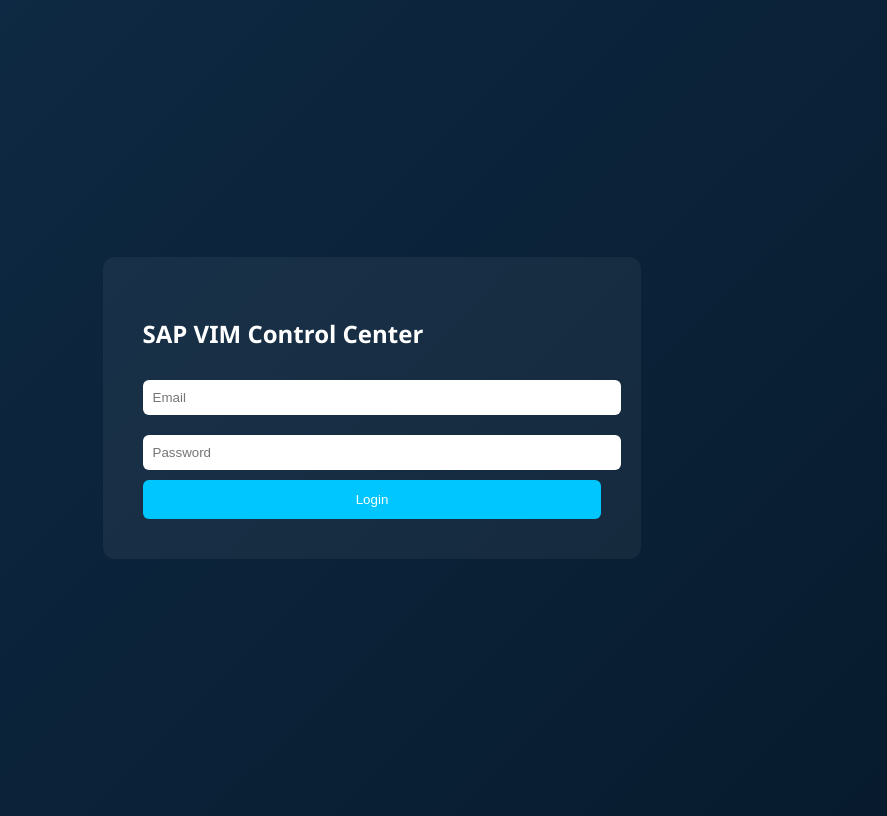
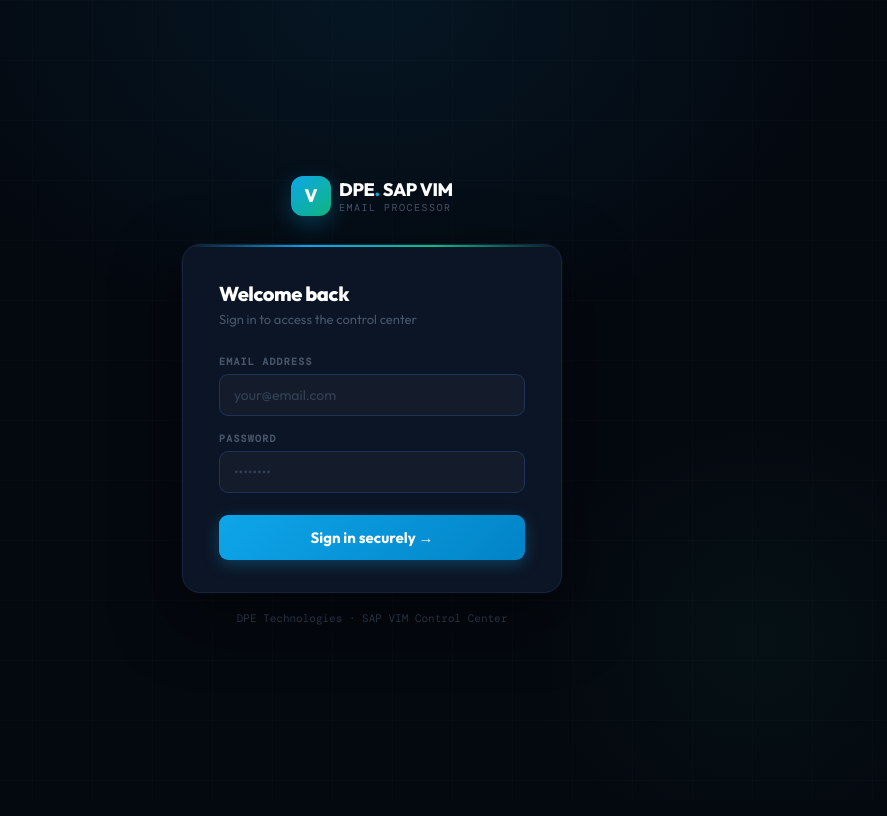
Before and after one commit to divyanshu01301/sap-vim-control-center, a Flask app: page / in a window 1280 px wide. Shown: the whole page, without its empty margins (268-1155 px from the left). After the commit the page ends 721 px from the top, so only its background shows below. Run offline with Flask 3, Linux system fonts and the light colour scheme.

Commit message:
force update templates

```diff
--- a/templates/login.html
+++ b/templates/login.html
@@ -1,67 +1,245 @@
 <!DOCTYPE html>
-<html>
+<html lang="en">
+<head>
+<meta charset="UTF-8">
+<meta name="viewport" content="width=device-width, initial-scale=1.0">
+<title>DPE Technologies — Secure Login</title>
 
-<head>
-
-<title>Login</title>
+<link rel="preconnect" href="https://fonts.googleapis.com">
+<link href="https://fonts.googleapis.com/css2?family=DM+Mono:wght@400;500&family=Outfit:wght@300;400;500;600;700;800&display=swap" rel="stylesheet">
 
 <style>
 
+*,*::before,*::after{box-sizing:border-box;margin:0;padding:0}
+
 body{
-font-family:Segoe UI;
-background:linear-gradient(135deg,#0f2b46,#071a2c);
+font-family:'Outfit',sans-serif;
+min-height:100vh;
 display:flex;
+align-items:center;
 justify-content:center;
-align-items:center;
-height:100vh;
-color:white;
+background:#04080f;
+background-image:
+radial-gradient(ellipse 700px 500px at 50% 0%,rgba(14,165,233,.09) 0%,transparent 70%),
+radial-gradient(ellipse 400px 400px at 80% 80%,rgba(16,185,129,.05) 0%,transparent 60%);
+color:#e2e8f0;
 }
 
-.box{
-background:rgba(255,255,255,0.05);
-padding:40px;
+body::before{
+content:'';
+position:fixed;
+inset:0;
+pointer-events:none;
+background-image:
+linear-gradient(rgba(255,255,255,.015) 1px,transparent 1px),
+linear-gradient(90deg,rgba(255,255,255,.015) 1px,transparent 1px);
+background-size:60px 60px;
+}
+
+.wrap{
+position:relative;
+z-index:1;
+width:380px;
+animation:rise .5s ease
+}
+
+@keyframes rise{
+from{opacity:0;transform:translateY(20px)}
+to{opacity:1;transform:translateY(0)}
+}
+
+.top-badge{
+display:flex;
+align-items:center;
+justify-content:center;
+gap:8px;
+margin-bottom:28px
+}
+
+.logo-mark{
+width:40px;
+height:40px;
 border-radius:12px;
+background:linear-gradient(135deg,#0ea5e9,#10b981);
+display:flex;
+align-items:center;
+justify-content:center;
+font-size:18px;
+font-weight:800;
+color:#fff;
+box-shadow:0 8px 24px rgba(14,165,233,.3)
+}
+
+.brand-name{
+font-size:18px;
+font-weight:800;
+color:#fff;
+letter-spacing:-.3px
+}
+
+.brand-name span{color:#0ea5e9}
+
+.brand-tag{
+font-size:10px;
+font-family:'DM Mono',monospace;
+color:#475569;
+letter-spacing:1.5px;
+text-transform:uppercase
+}
+
+.card{
+background:#0c1525;
+border:1px solid #14243f;
+border-radius:18px;
+padding:36px 36px 32px;
+box-shadow:0 24px 64px rgba(0,0,0,.5),0 0 0 1px rgba(255,255,255,.03);
+position:relative;
+overflow:hidden
+}
+
+.card::before{
+content:'';
+position:absolute;
+top:0;
+left:0;
+right:0;
+height:2px;
+background:linear-gradient(90deg,transparent,#0ea5e9,#10b981,transparent)
+}
+
+.card-title{
+font-size:20px;
+font-weight:800;
+color:#fff;
+letter-spacing:-.4px;
+margin-bottom:5px
+}
+
+.card-sub{
+font-size:13px;
+color:#475569;
+margin-bottom:28px
+}
+
+label{
+display:block;
+font-size:10px;
+font-weight:600;
+text-transform:uppercase;
+letter-spacing:1.2px;
+color:#475569;
+font-family:'DM Mono',monospace;
+margin-bottom:6px
 }
 
 input{
 width:100%;
-padding:10px;
-margin:10px 0;
-border-radius:6px;
-border:none;
+padding:11px 14px;
+border-radius:9px;
+border:1px solid #1e3358;
+background:rgba(255,255,255,.03);
+color:#e2e8f0;
+font-size:14px;
+font-family:'Outfit',sans-serif;
+outline:none;
+transition:border-color .2s;
+margin-bottom:16px
 }
 
-button{
+input:focus{
+border-color:rgba(14,165,233,.5);
+background:rgba(14,165,233,.04)
+}
+
+input::placeholder{color:#334155}
+
+.btn-login{
 width:100%;
-padding:12px;
+padding:13px;
+border-radius:9px;
 border:none;
-border-radius:6px;
-background:#00c6ff;
-color:white;
+background:linear-gradient(135deg,#0ea5e9,#0284c7);
+color:#fff;
+font-family:'Outfit',sans-serif;
+font-size:15px;
+font-weight:700;
+cursor:pointer;
+transition:all .2s;
+box-shadow:0 4px 16px rgba(14,165,233,.3);
+display:flex;
+align-items:center;
+justify-content:center;
+gap:8px;
+margin-top:6px
+}
+
+.btn-login:hover{
+transform:translateY(-1px);
+box-shadow:0 8px 24px rgba(14,165,233,.4)
+}
+
+.error{
+color:#ef4444;
+font-size:13px;
+margin-bottom:10px
+}
+
+.footer{
+text-align:center;
+margin-top:18px;
+font-size:11px;
+color:#334155;
+font-family:'DM Mono',monospace
 }
 
 </style>
-
 </head>
 
 <body>
 
-<div class="box">
+<div class="wrap">
 
-<h2>SAP VIM Control Center</h2>
+<div class="top-badge">
+
+<div class="logo-mark">V</div>
+
+<div>
+<div class="brand-name">DPE<span>.</span> SAP VIM</div>
+<div class="brand-tag">Email Processor</div>
+</div>
+
+</div>
+
+<div class="card">
+
+<div class="card-title">Welcome back</div>
+<div class="card-sub">Sign in to access the control center</div>
+
+{% if error %}
+<div class="error">{{ error }}</div>
+{% endif %}
 
 <form method="POST">
 
-<input name="email" placeholder="Email">
+<label>Email address</label>
+<input type="text" name="email" placeholder="your@email.com" required>
 
-<input name="password" type="password" placeholder="Password">
+<label>Password</label>
+<input type="password" name="password" placeholder="••••••••" required>
 
-<button>Login</button>
+<button class="btn-login">
+Sign in securely →
+</button>
 
 </form>
 
 </div>
 
+<div class="footer">
+DPE Technologies · SAP VIM Control Center
+</div>
+
+</div>
+
 </body>
-
 </html>
```
Also changed, not shown: templates/dashboard.html (+78 -31 lines), templates/folder_view.html (+125 -22 lines).
